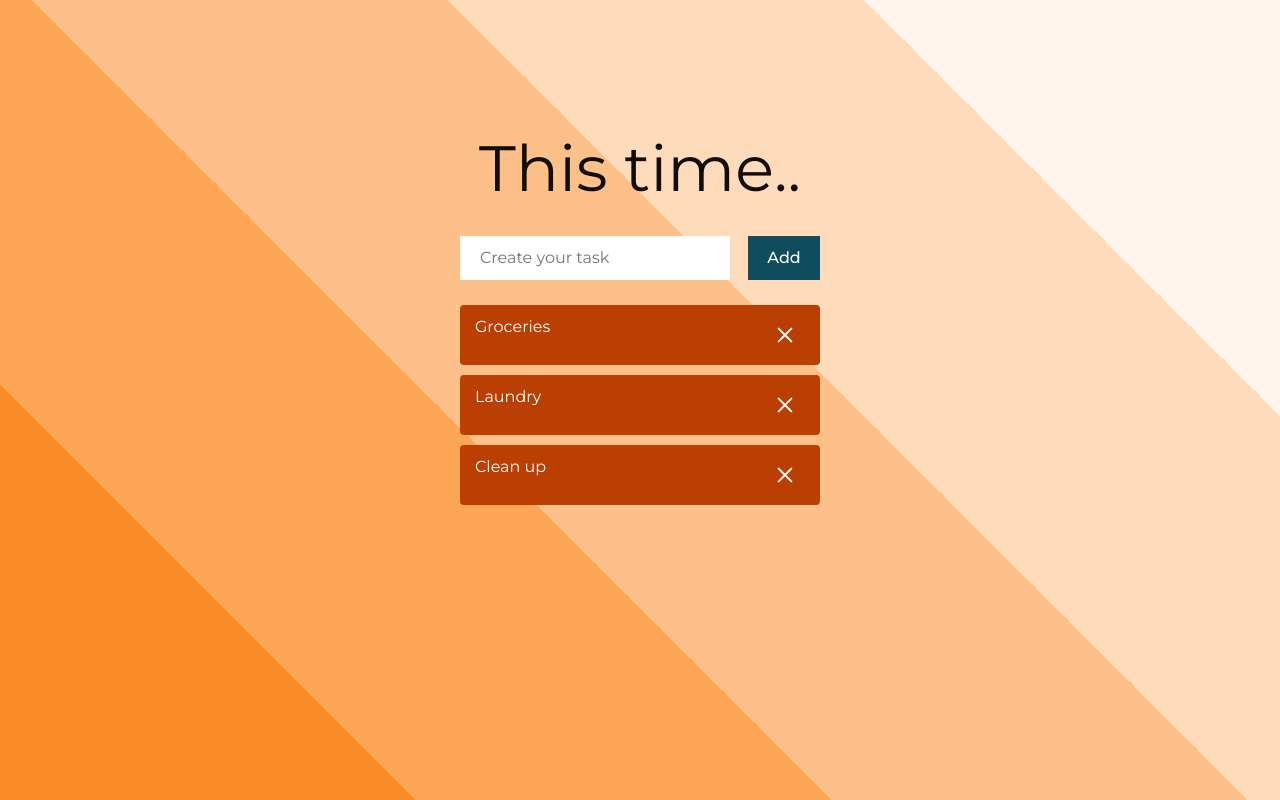
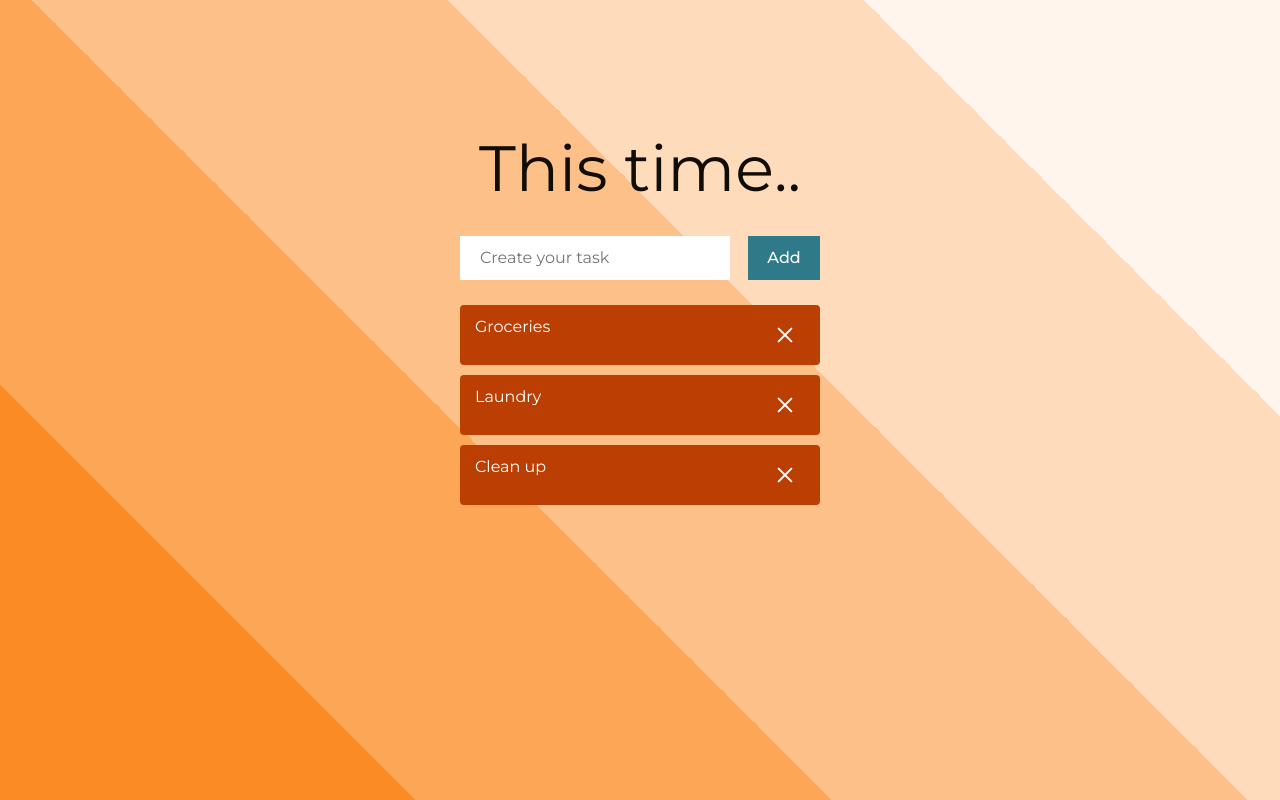
Before and after one commit to Jurate-m/To_Do_js, a website built with Parcel: page index.html in a window 1280 px wide. Built offline with nearby package versions, Linux system fonts and the light colour scheme.

Commit message:
Updated add button colour

```diff
--- a/src/styles/_variables.scss
+++ b/src/styles/_variables.scss
@@ -4,7 +4,7 @@ $c-bg-primary: #fb8b24;
 $c-text-primary: #110c04;
 $c-bg-card: #bb3e03;
 
-$c-cta: #0f4c5c;
+$c-cta: #2e7a88;
 
 $linear-bg: radial-gradient(
   circle,
```
